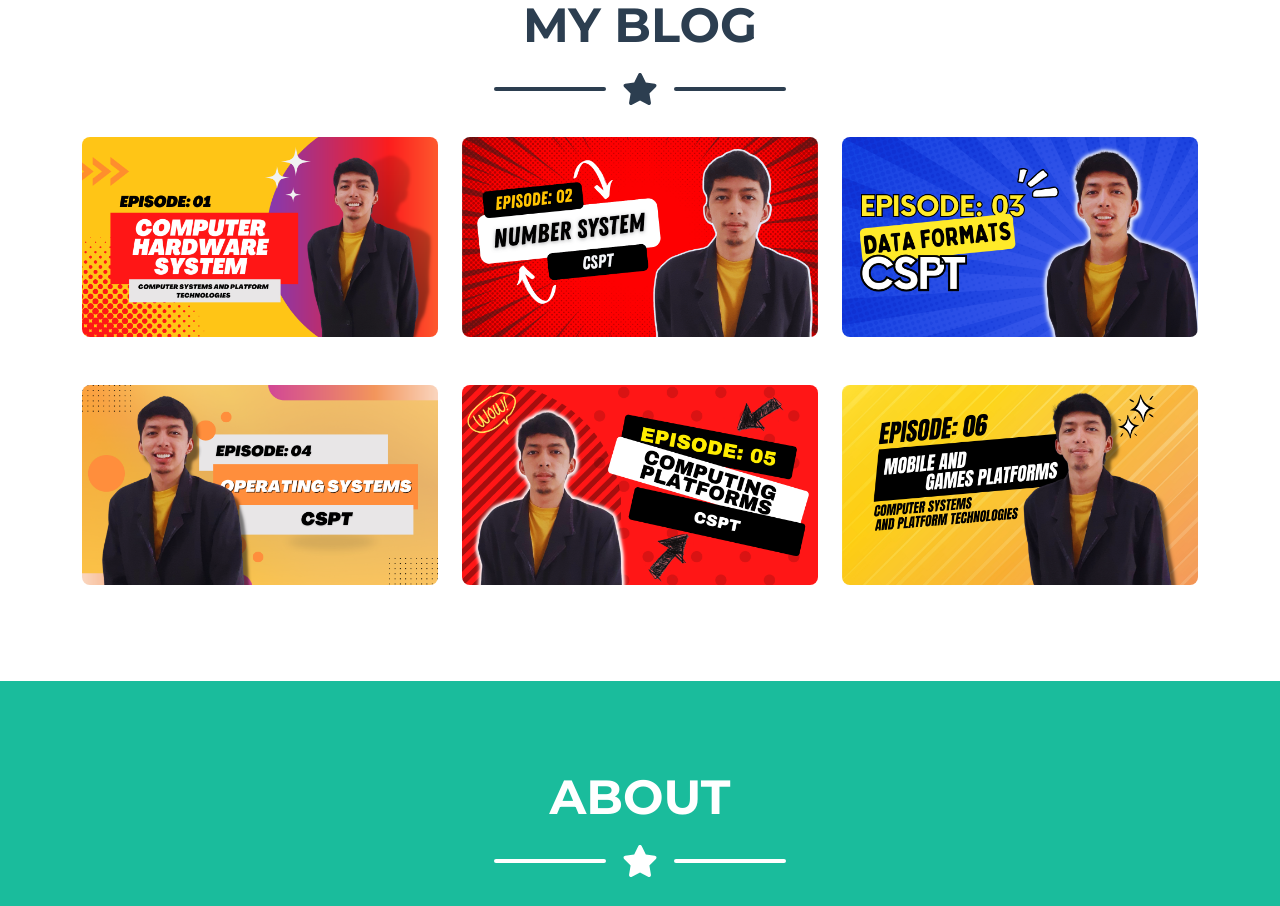
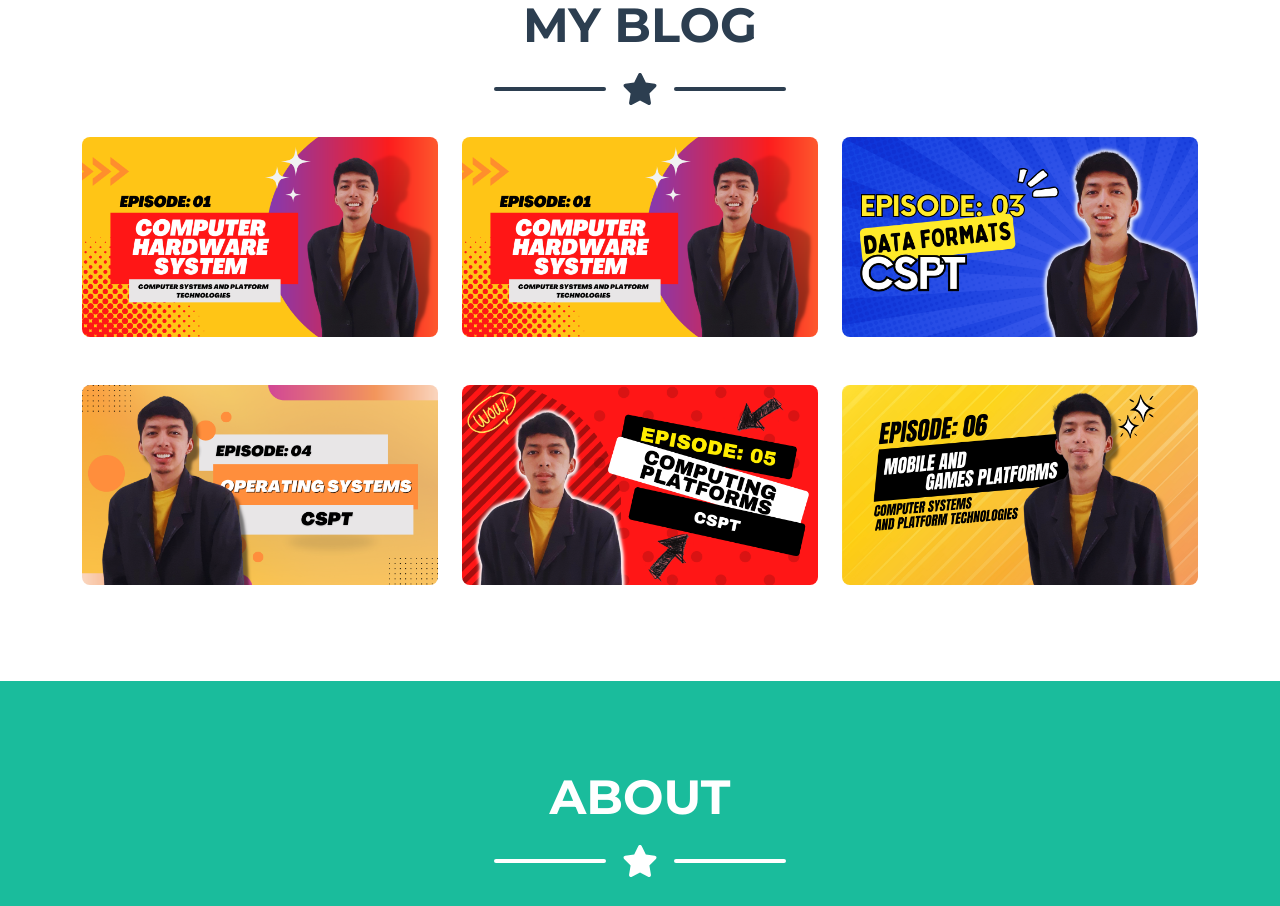
Before and after one commit to Reigne/CSPT-Project, a plain HTML site: page index.html in a window 1280 px wide. Shown: the part 860-1766 px from the top of the page. Drawn offline with nearby package versions, Linux system fonts and the light colour scheme.

Commit message:
2nd changes

```diff
--- a/index.html
+++ b/index.html
@@ -95,7 +95,7 @@
                             <div class="portfolio-item-caption d-flex align-items-center justify-content-center h-100 w-100">
                                 <div class="portfolio-item-caption-content text-center text-white"><i class="fas fa-plus fa-3x"></i></div>
                             </div>
-                            <img class="img-fluid" src="/images/episode2.png" alt="..." />
+                            <img class="img-fluid" src="/images/episode1.png" alt="..." />
                         </div>
                     </div>
                     <!-- Portfolio Item 3-->
```
